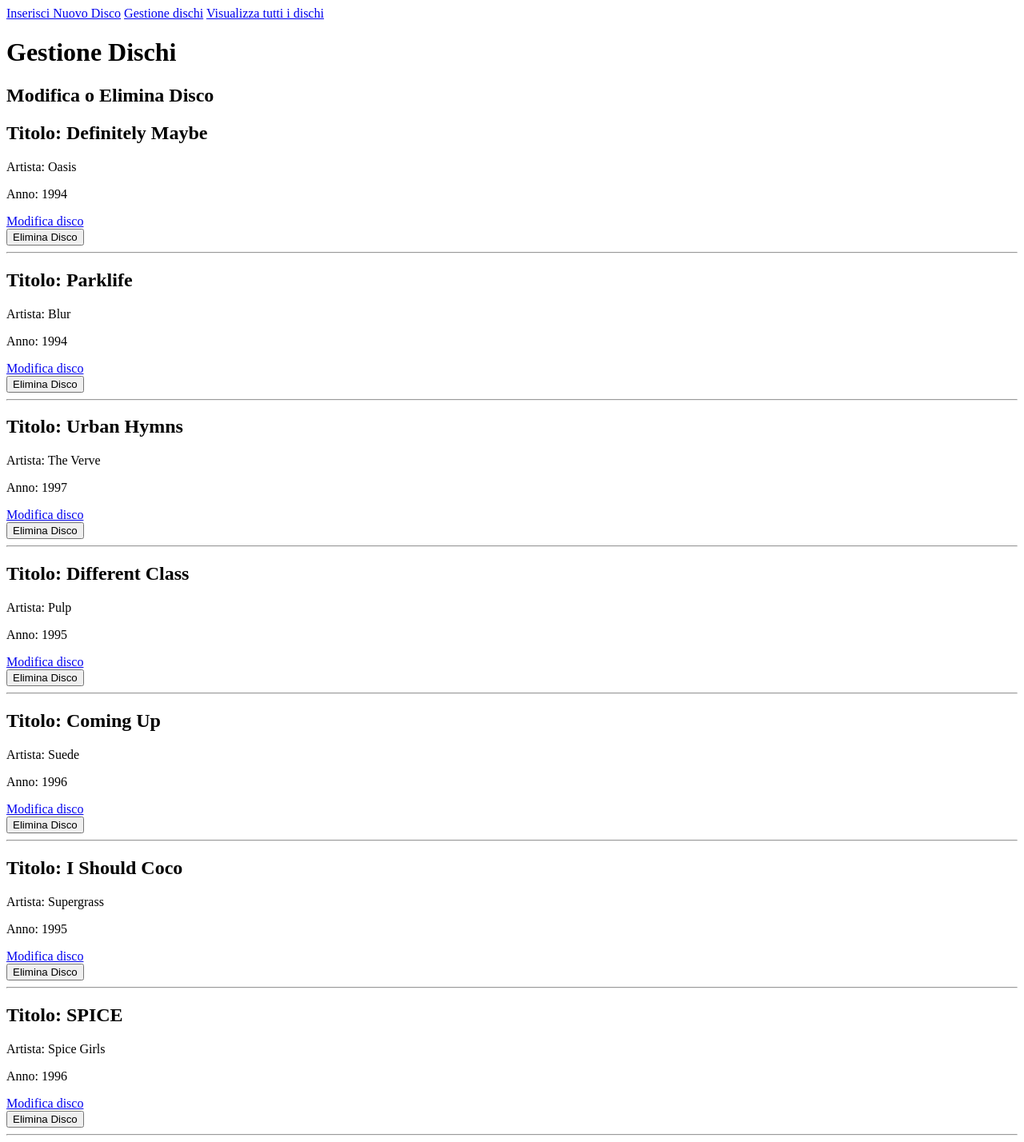
After one commit to ViviDiElle/PHP, a PHP site: page /gestione_dischi.php in a window 1280 px wide. The commit adds this page. Shown: the whole page at 80% size. Run offline with PHP 8.4, Linux system fonts and the light colour scheme.

Commit message:
fine progetto

```diff
--- a/progetto_dischi/aggiungi_disco.php
+++ b/progetto_dischi/aggiungi_disco.php
@@ -3,7 +3,7 @@
 include 'dischi.php';
 
 if($_SERVER["REQUEST_METHOD"] == "POST") {
-   //facciamo i controlli
+   //facciamo i controlli, incluso "isset"
     $titolo = $_POST['titolo'];
     $artista = $_POST['artista'];
     $anno = $_POST['anno'];
@@ -18,6 +18,7 @@ if($_SERVER["REQUEST_METHOD"] == "POST") {
 
             // Salva l'array aggiornato nel file dischi.php - attenzione ad usare i singoli apici!!!
         file_put_contents('dischi.php', '<?php $dischi = '.var_export($dischi, true).';');
+        //header reindirizza alla pg di visualizzazione dei dischi
         header("Location: index.php");
         exit; //exit, ci assicura che l'esecuzione dello script venga immediatamente terminata.
 
--- a/progetto_dischi/dischi.php
+++ b/progetto_dischi/dischi.php
@@ -1,4 +1,6 @@
-<?php $dischi = array (
+<?php
+
+$dischi = array (
   0 =>
   array (
     'titolo' => 'Definitely Maybe',
--- /dev/null
+++ b/progetto_dischi/gestione_dischi.php
@@ -0,0 +1,58 @@
+<?php
+// Include il file con l'array dei dischi
+include 'dischi.php';
+// Verifica se è stata inviata una richiesta POST
+if ($_SERVER["REQUEST_METHOD"] == "POST") {
+    // Verifica se il campo "action" è stato inviato
+    if (isset($_POST['action'])) {
+        // Verifica se è stata richiesta l'eliminazione di un disco
+        if ($_POST['action'] == "elimina") {
+            // Verifica se è stata fornita un'ID valida
+            if (isset($_POST['id']) && isset($dischi[$_POST['id']])) {
+                $id = $_POST['id'];
+                // Rimuovi il disco dall'array
+                unset($dischi[$id]);
+                // Salva l'array aggiornato nel file dischi.php
+                file_put_contents("dischi.php", "<?php\n\n\$dischi = " . var_export($dischi, true) . ";\n");
+                // Reindirizza alla pagina di visualizzazione dei dischi
+                header("Location: gestione_dischi.php");
+                exit;
+            }
+        }
+    }
+}
+?>
+<!DOCTYPE html>
+<html lang="it">
+<head>
+    <meta charset="UTF-8">
+    <meta name="viewport" content="width=device-width, initial-scale=1.0">
+    <title>Gestione Dischi</title>
+</head>
+
+<body>
+    <div>
+        <a href="inserimento_dischi.php">Inserisci Nuovo Disco</a>
+        <a href="gestione_dischi.php">Gestione dischi</a>
+        <a href="index.php">Visualizza tutti i dischi</a>
+    </div>
+    <h1>Gestione Dischi</h1>
+    <h2>Modifica o Elimina Disco</h2>
+    <?php foreach ($dischi as $key => $disco) : ?>
+        <div>
+            <h2>Titolo: <?php echo $disco['titolo']; ?></h2>
+            <p>Artista: <?php echo $disco['artista']; ?></p>
+            <p>Anno: <?php echo $disco['anno']; ?></p>
+            <a href="modifica_disco.php?id=<?php echo $key; ?>" target="_blank">Modifica disco</a>
+            <form action="gestione_dischi.php" method="post">
+                <input type="hidden" name="id" value="<?php echo $key; ?>">
+                <input type="hidden" name="action" value="elimina">
+                <input type="submit" value="Elimina Disco" onclick="return confirm('Sei sicuro di voler eliminare questo disco?')">
+            </form>
+
+            <hr>
+        </div>
+    <?php endforeach; ?>
+</body>
+
+</html>
```
Also changed, not shown: progetto_dischi/modifica_disco.php (added, +49 -0 lines).
